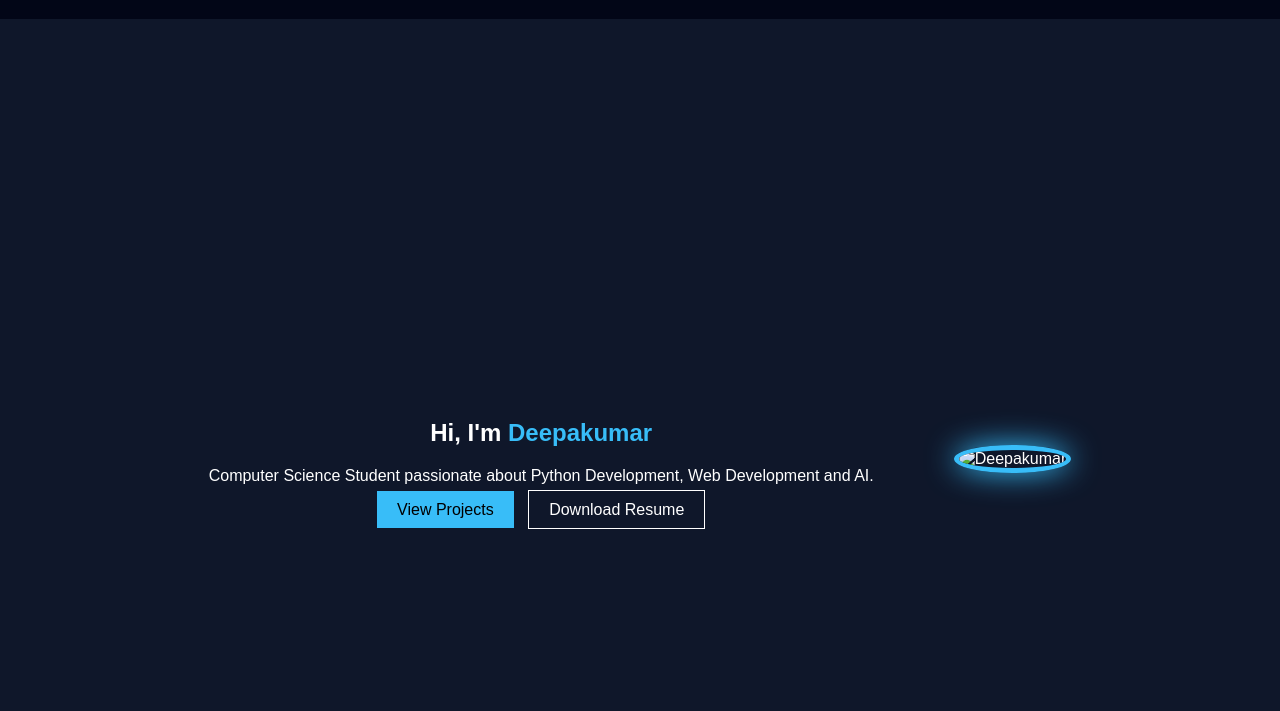
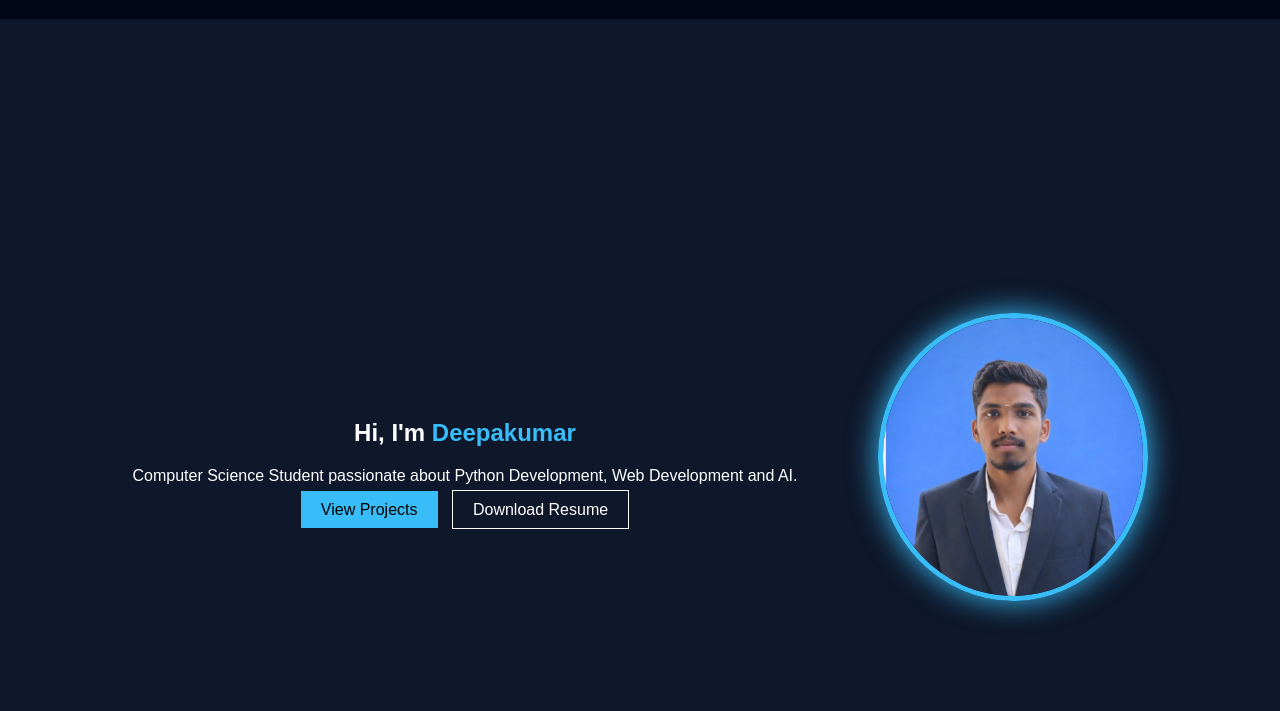
Before and after one commit to DeepakumarSakthivel/portfolio, a plain HTML site: page index.html in a window 1280 px wide. Shown: the part 89-800 px from the top of the page. Drawn offline with Linux system fonts and the light colour scheme; a script that the page names is missing.

Commit message:
Update index.html

```diff
--- a/index.html
+++ b/index.html
@@ -54,7 +54,7 @@ Python Development, Web Development and AI.
 
 <div class="hero-image">
 
-<img src="images/profile.jpg" alt="Deepakumar">
+<img src="profile.jpg" alt="Deepakumar">
 
 </div>
 
```
